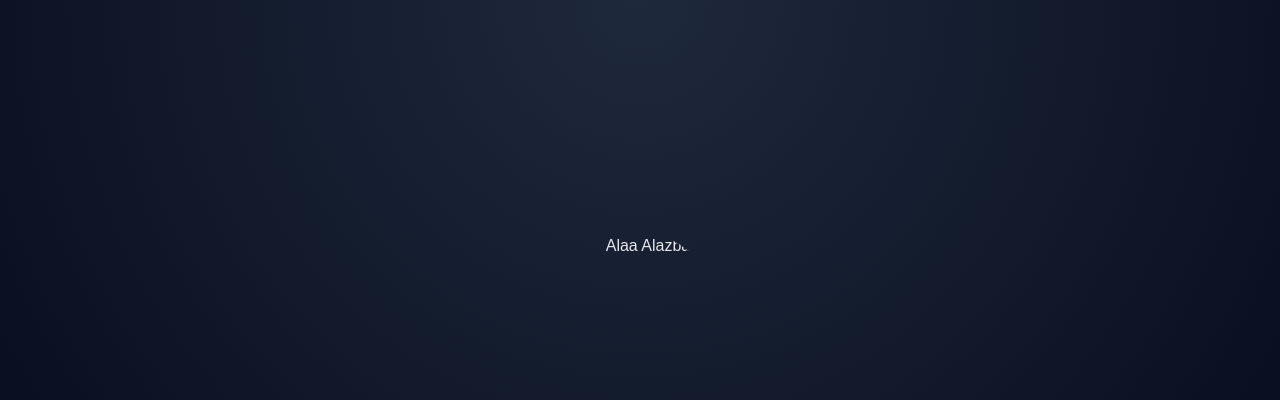
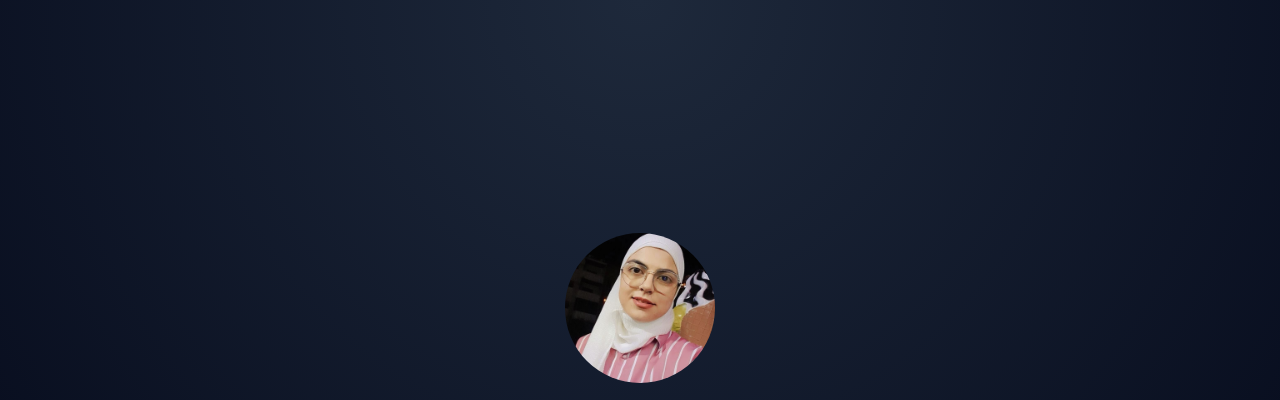
Before and after one commit to alazbaalaa/alaa-alazba-portfolio, a plain HTML site: page index.html in a window 1280 px wide. Shown: the top 400 px of the page. Drawn offline with Linux system fonts and the light colour scheme.

Commit message:
Update index.html

```diff
--- a/index.html
+++ b/index.html
@@ -10,7 +10,7 @@
 
     <header>
         <div class="profile-container">
-        <img src="assets/photo_2025-12-19_13-34-12.jpg" alt="Alaa Alazba" class="profile-photo">
+        <img src="alaaphoto.jpg" alt="Alaa Alazba" class="profile-photo">
         <h1>Alaa Alazba</h1>
         <p class="description">Backend Developer</p>
         <p>I build scalable, secure and efficient server-side applications and APIs.</p>
```
